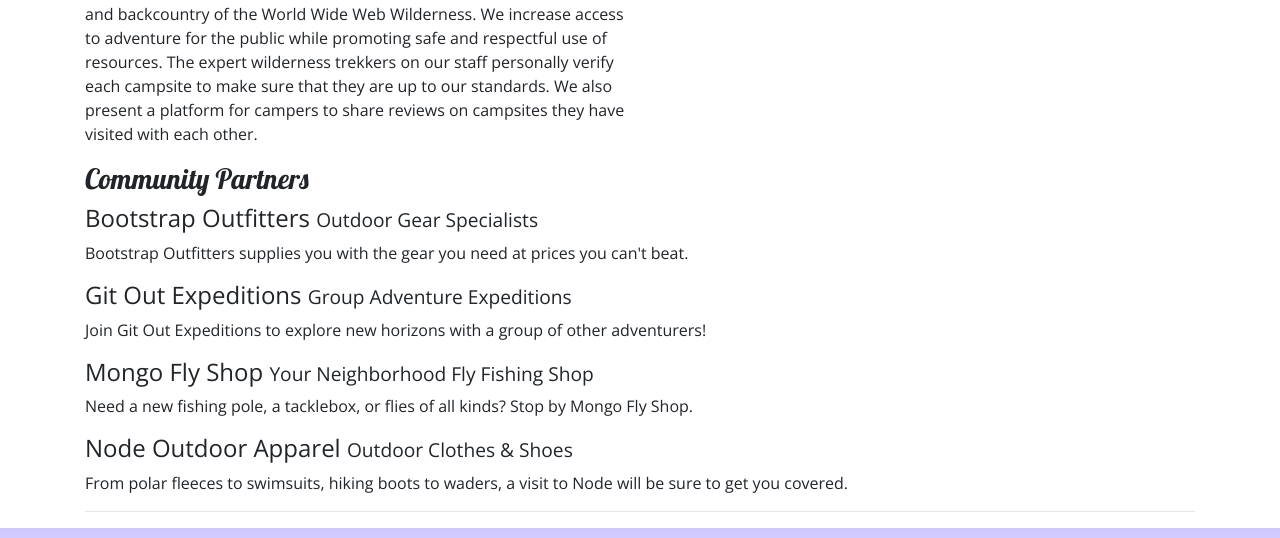
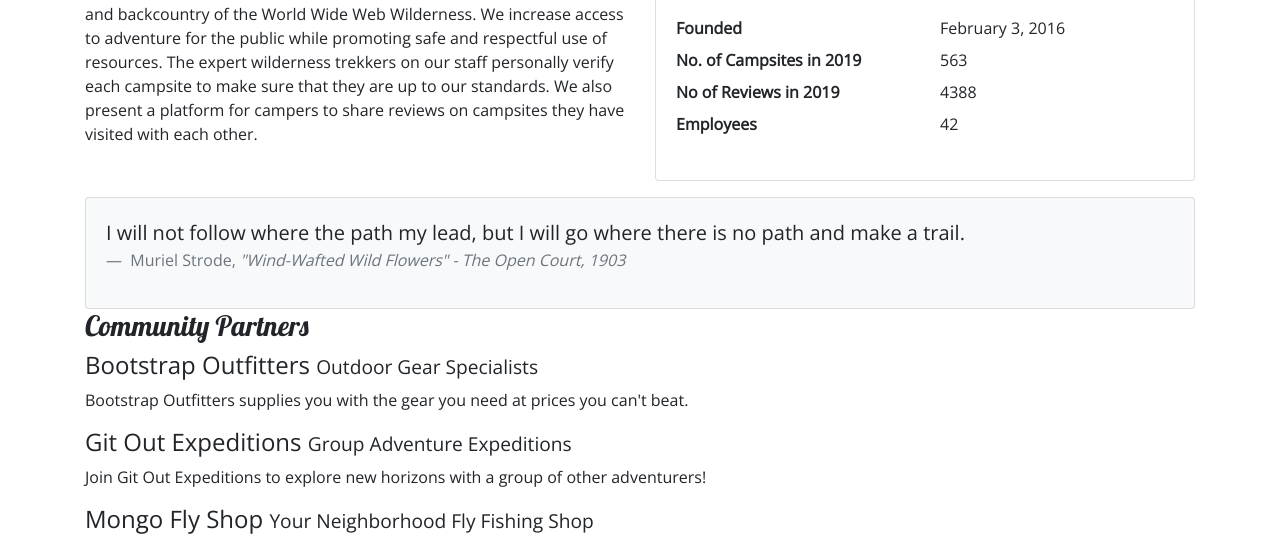
Before and after one commit to zackmckenna/nucampBootstrap, a website: page aboutus.html in a window 1280 px wide. Shown: the part 417-955 px from the top of the page. Drawn offline with nearby package versions, Linux system fonts and the light colour scheme.

Commit message:
Added Info bootstrap cards to aboutus.html

```diff
--- a/aboutus.html
+++ b/aboutus.html
@@ -69,6 +69,33 @@
                     <h3>Our Mission</h3>
                     <p>We present a curated database of the best campsites in the vast woods and backcountry of the World Wide Web Wilderness. We increase access to adventure for the public while promoting safe and respectful use of resources. The expert wilderness trekkers on our staff personally verify each campsite to make sure that they are up to our standards. We also present a platform for campers to share reviews on campsites they have visited with each other.</p>
                 </div>
+                <div class='col-sm-6'>
+                    <div class='card'>
+                        <h3 class='card-header bg-primary text-white'>Facts At a Glance </h3>
+                        <div class='card-body'>
+                            <dl class='row'>
+                                <dt class='col-6'> Founded </dt>
+                                <dd class='col-6'> February 3, 2016 </dd>
+                                <dt class='col-6'> No. of Campsites in 2019 </dt>
+                                <dd class='col-6'> 563 </dd>
+                                <dt class='col-6'> No of Reviews in 2019 </dt>
+                                <dd class='col-6'> 4388 </dd>
+                                <dt class='col-6'> Employees </dt>
+                                <dd class='col-6'> 42 </dd>
+                            </dl>
+                        </div>
+                    </div>
+                </div>
+                <div class='col'>
+                    <div class='card card-body bg-light mt-3'>
+                        <blockquote class='blockquote'>
+                            <p class='mb-0'> I will not follow where the path my lead, but I will go where there is no path and make a trail. </p>
+                            <footer class='blockquote-footer'> Muriel Strode,
+                                <cite title='Source Title'> "Wind-Wafted Wild Flowers" - The Open Court, 1903 </cite>
+                            </footer>
+                        </blockquote>
+                    </div>
+                </div>
             </div>
         </div>
 
@@ -90,7 +117,7 @@
           </div>
     </div>
 
-    <footer>
+    <footer class='site-footer'>
         <div class="container">
             <div class="row">
                 <div class="col-4 col-sm-2 offset-1">
--- a/css/styles.css
+++ b/css/styles.css
@@ -14,7 +14,7 @@
   color: #CEC8FF;
 }
 
-footer {
+.site-footer {
   background-image: linear-gradient(#CEC8FF, white);
   padding: 20px 0;
 }
```
Also changed, not shown: contactus.html (+1 -1 lines), index.html (+1 -1 lines).
